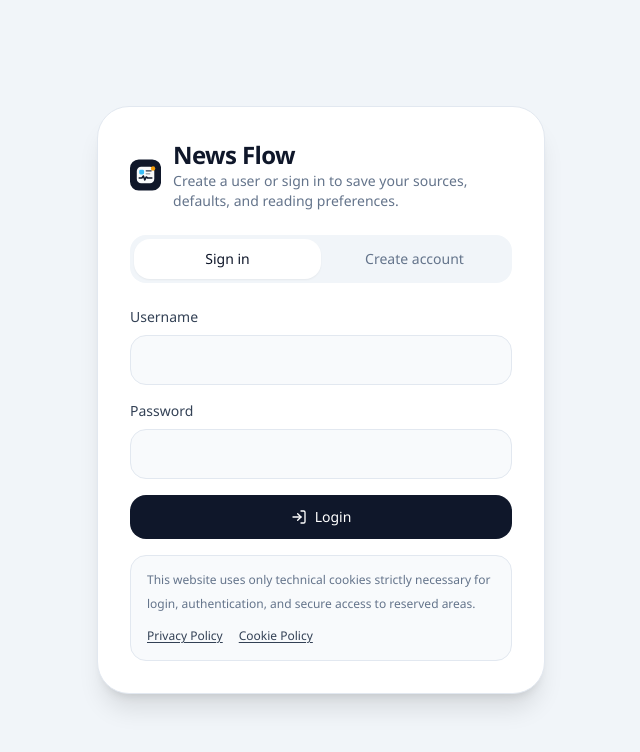
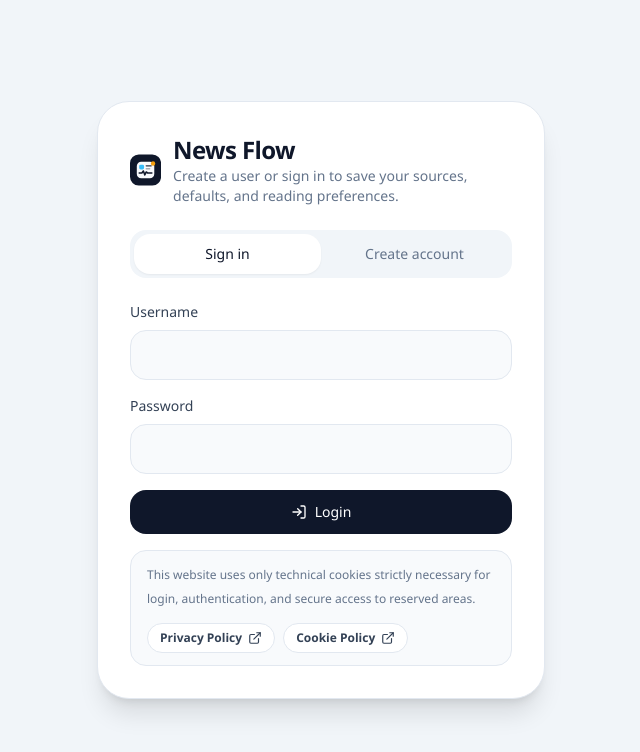
Before and after one commit to Issogr/newsFlow, a React (Vite) app in the folder frontend/: page / in a window 1280 px wide. Shown: the top 752 px of the page, without its empty margins (319-959 px from the left). Built offline with nearby package versions, Linux system fonts and the light colour scheme; no server answers.

Commit message:
Updated the login/auth screen legal links to match the settings pills

```diff
--- a/frontend/src/components/AuthScreen.jsx
+++ b/frontend/src/components/AuthScreen.jsx
@@ -1,5 +1,5 @@
 import React, { useState } from 'react';
-import { LogIn, UserPlus } from 'lucide-react';
+import { ExternalLink, LogIn, UserPlus } from 'lucide-react';
 import BrandMark from './BrandMark';
 
 const MIN_PASSWORD_LENGTH = 8;
@@ -183,12 +183,20 @@ const AuthScreen = ({ t, onLogin, onRegister, busy, error }) => {
 
           <div className="rounded-2xl border border-slate-200 bg-slate-50 px-4 py-3 text-xs leading-6 text-slate-500">
             <p>{t('technicalCookieNotice')}</p>
-            <div className="mt-2 flex flex-wrap gap-x-4 gap-y-1">
-              <a href="/privacy-policy" className="font-medium text-slate-700 underline underline-offset-2">
-                {t('privacyPolicyLink')}
+            <div className="mt-3 flex flex-wrap gap-2">
+              <a
+                href="/privacy-policy"
+                className="inline-flex w-fit items-center gap-1.5 rounded-full border border-slate-200 bg-white px-3 py-1.5 text-xs font-semibold text-slate-700 transition-colors hover:bg-slate-100"
+              >
+                <span>{t('privacyPolicyLink')}</span>
+                <ExternalLink className="h-3.5 w-3.5" aria-hidden="true" />
               </a>
-              <a href="/cookie-policy" className="font-medium text-slate-700 underline underline-offset-2">
-                {t('cookiePolicyLink')}
+              <a
+                href="/cookie-policy"
+                className="inline-flex w-fit items-center gap-1.5 rounded-full border border-slate-200 bg-white px-3 py-1.5 text-xs font-semibold text-slate-700 transition-colors hover:bg-slate-100"
+              >
+                <span>{t('cookiePolicyLink')}</span>
+                <ExternalLink className="h-3.5 w-3.5" aria-hidden="true" />
               </a>
             </div>
           </div>
```
